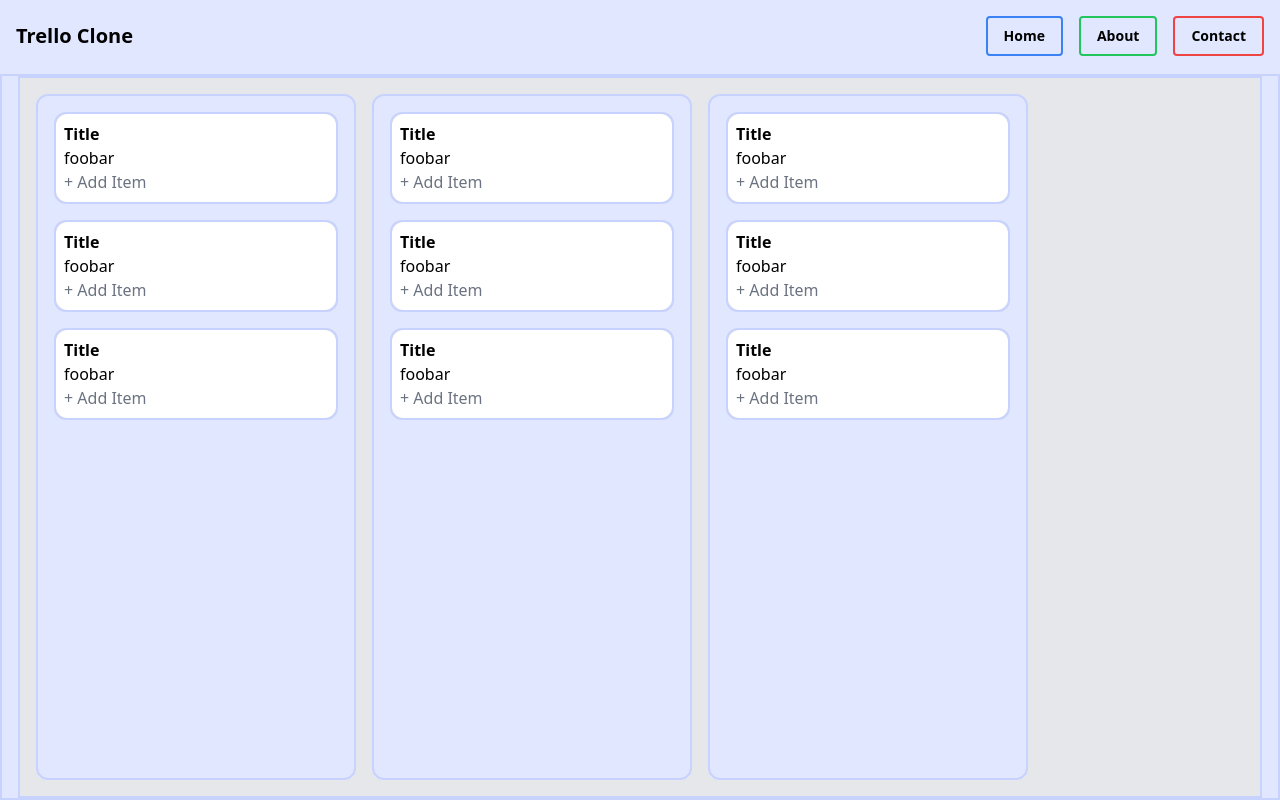
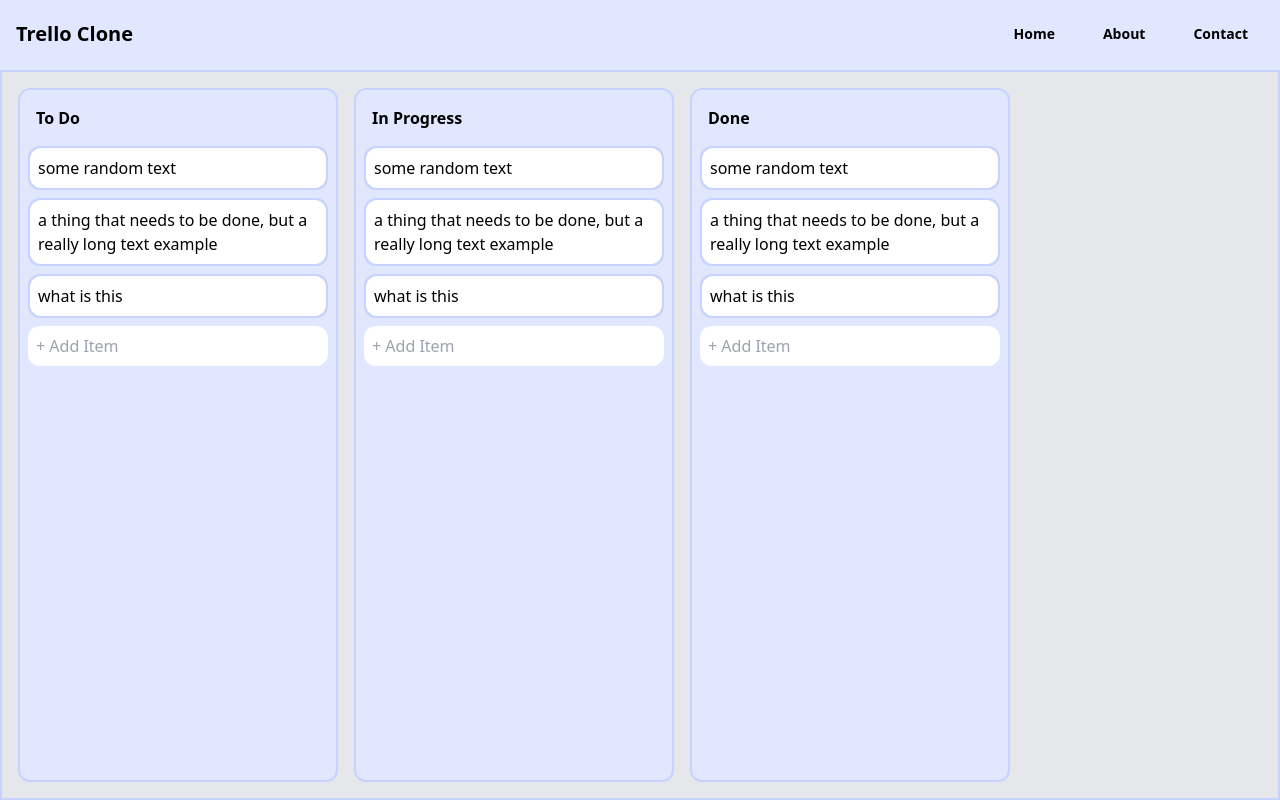
Before and after one commit to cktang88/vite-shadcn, a React (Vite) app: page / in a window 1280 px wide. Built offline with nearby package versions, Linux system fonts and the light colour scheme.

Commit message:
better css

```diff
--- a/src/App.tsx
+++ b/src/App.tsx
@@ -5,13 +5,13 @@ function App() {
         <div className="flex w-full items-center justify-between border-b-2 border-indigo-100 bg-indigo-100 p-4">
           <span className="text-xl font-bold">Trello Clone</span>
           <div className="flex gap-4">
-            <button className="rounded border-2 border-blue-500 px-4 py-2 text-sm font-bold text-black hover:bg-blue-700">
+            <button className="rounded px-4 py-2 text-sm font-bold text-black hover:bg-gray-400">
               Home
             </button>
-            <button className="rounded border-2 border-green-500 px-4 py-2 text-sm font-bold text-black hover:bg-green-700">
+            <button className="rounded px-4 py-2 text-sm font-bold text-black hover:bg-gray-400">
               About
             </button>
-            <button className="rounded border-2 border-red-500 px-4 py-2 text-sm font-bold text-black hover:bg-red-700">
+            <button className="rounded px-4 py-2 text-sm font-bold text-black hover:bg-gray-400">
               Contact
             </button>
           </div>
@@ -26,31 +26,35 @@ function App() {
 
 function Board() {
   return (
-    <div className="m-4 flex h-full w-full flex-row items-start justify-start gap-4 border-2 border-indigo-200 bg-gray-200 p-4">
-      <CardColumn />
-      <CardColumn />
-      <CardColumn />
+    <div className="flex h-full w-full flex-row items-start justify-start gap-4 bg-gray-200 p-4">
+      <CardColumn title="To Do" />
+      <CardColumn title="In Progress" />
+      <CardColumn title="Done" />
     </div>
   );
 }
 
-function CardColumn() {
+function CardColumn({ title }: { title: string }) {
   return (
-    <div className="flex h-full w-80 flex-col items-start justify-start gap-4 rounded-xl border-2 border-indigo-200 bg-indigo-100 p-4">
-      <Card />
-      <Card />
-      <Card />
+    <div className="flex h-full w-80 flex-col items-start justify-start gap-2 rounded-xl border-2 border-indigo-200 bg-indigo-100 p-2">
+      <span className="text-md p-2 font-bold text-black">{title}</span>
+      <Card text="some random text" />
+      <Card text="a thing that needs to be done, but a really long text example" />
+      <Card text="what is this" />
+      <input
+        type="text"
+        placeholder="+ Add Item"
+        className="text-md text-black-500 w-full rounded-xl p-2 hover:bg-gray-100"
+      />
     </div>
   );
 }
 
-function Card() {
+function Card({ text }: { text: string }) {
   return (
     <div className="flex w-full items-start justify-start rounded-xl border-2 border-indigo-200 bg-gray-200">
       <div className="flex w-full flex-col items-start justify-start rounded-xl bg-white p-2">
-        <span className="text-md font-bold text-black">Title</span>
-        <span className="text-md text-black">foobar</span>
-        <div className="text-md text-gray-500">+ Add Item</div>
+        <span className="text-md text-black">{text}</span>
       </div>
     </div>
   );
```
